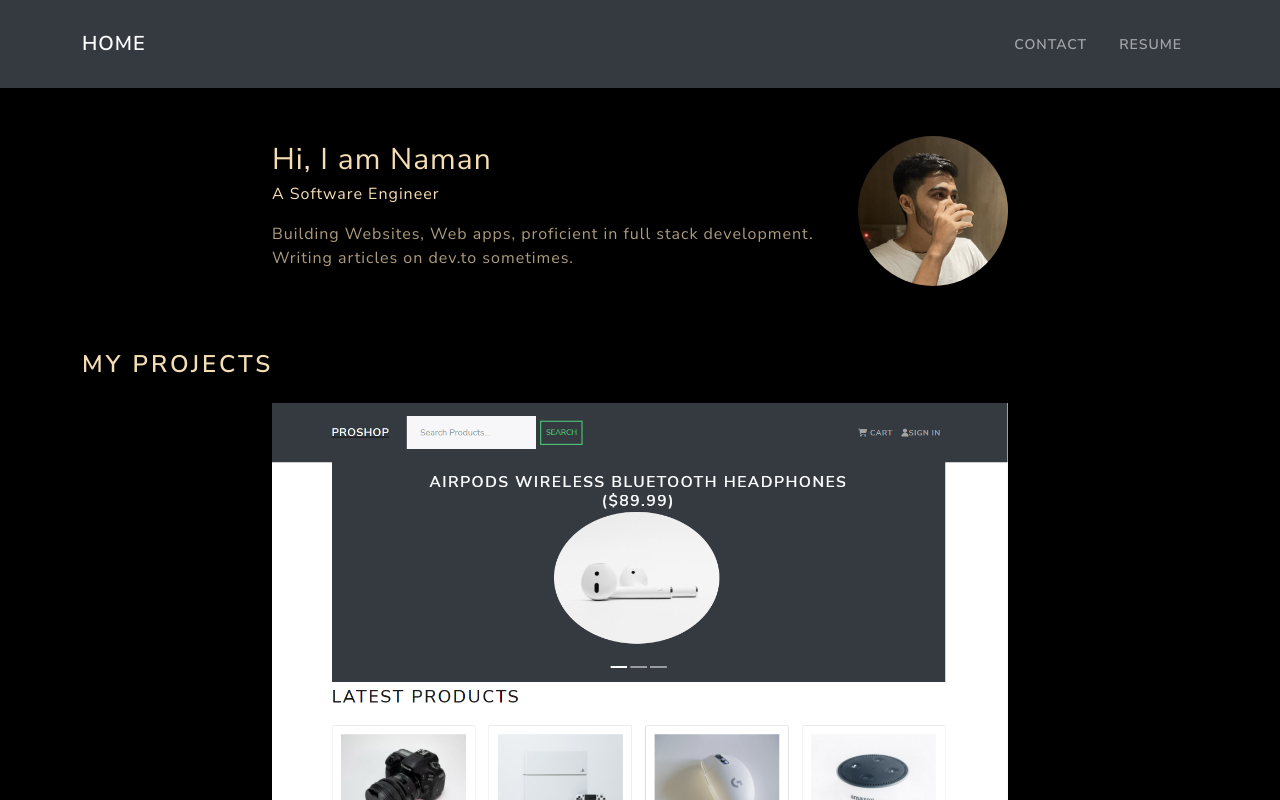
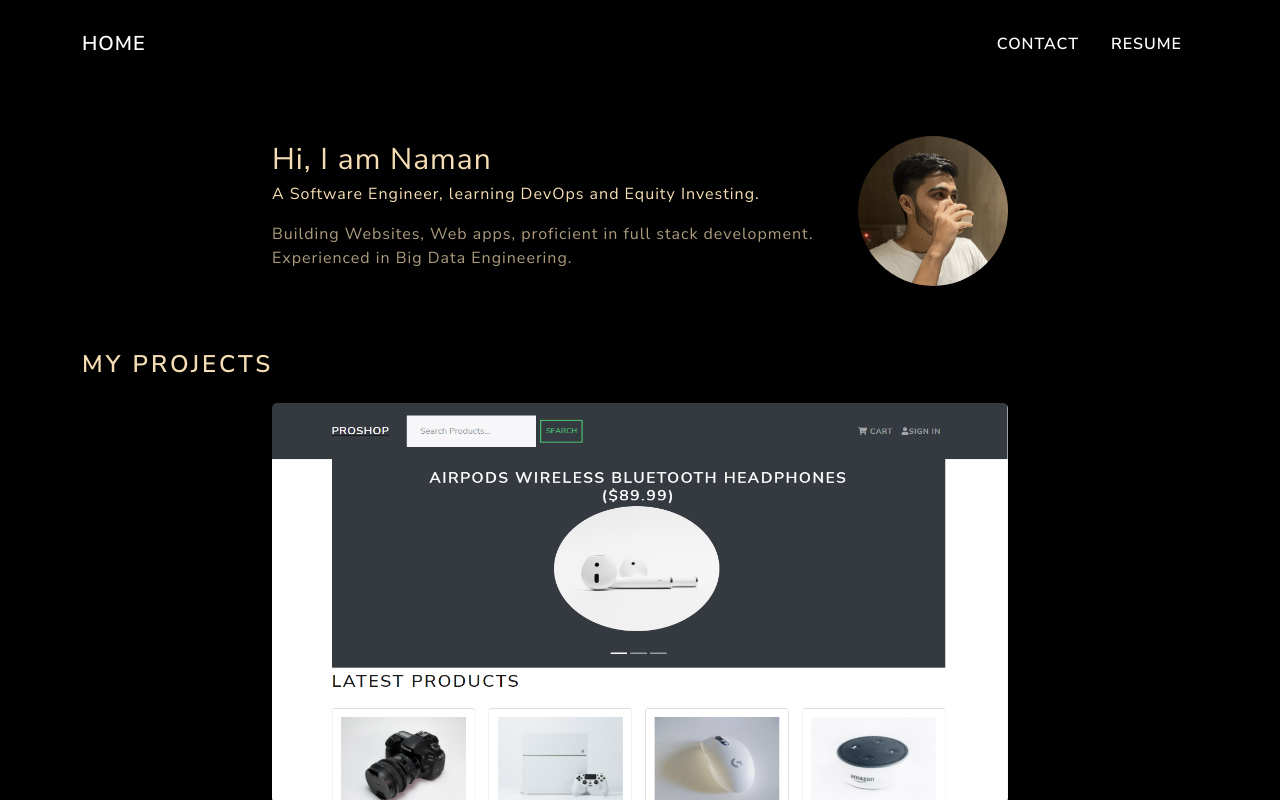
Before and after one commit to naman-ajmera/Portfolio, a React (Create React App) app: page / in a window 1280 px wide. Shown: the top 800 px of the page. Built offline with nearby package versions, Linux system fonts and the light colour scheme.

Commit message:
updated project display

```diff
--- a/src/components/Header.tsx
+++ b/src/components/Header.tsx
@@ -1,16 +1,26 @@
 import React from 'react';
-import { Container, Navbar, Nav} from 'react-bootstrap';
-
+import { Container, Navbar, Nav } from 'react-bootstrap';
 
 function Header() {
   return (
-    <Navbar bg='dark' variant='dark' collapseOnSelect expand='lg'>
+    <Navbar className='nav' variant='dark' collapseOnSelect expand='lg'>
       <Container>
         <Navbar.Brand href='/'>Home</Navbar.Brand>
         <Navbar.Collapse className='justify-content-end' id='basic-navbar-nav'>
           {/* <Nav.Link style={{color:"hsla(0,0%,100%,.55)"}} href='/'>Home</Nav.Link> */}
-          <Nav.Link style={{color:"hsla(0,0%,100%,.55)"}} href='#contact'>Contact</Nav.Link>
-          <Nav.Link style={{color:"hsla(0,0%,100%,.55)"}} download='Naman Ajmera-Resume.pdf' href={require("../assets/resume.pdf")}>
+          <Nav.Link
+            className='nav-text'
+            style={{ color: 'hsla(0,0%,100%,.55)' }}
+            href='#contact'
+          >
+            Contact
+          </Nav.Link>
+          <Nav.Link
+            className='nav-text'
+            style={{ color: 'hsla(0,0%,100%,.55)' }}
+            download='Naman Ajmera-Resume.pdf'
+            href={require('../assets/resume.pdf')}
+          >
             Resume
           </Nav.Link>
         </Navbar.Collapse>
--- a/src/index.css
+++ b/src/index.css
@@ -29,11 +29,11 @@
   color: wheat;
 } */
 
-.text{
+.text {
   color: wheat;
 }
 
-.muted{
+.muted {
   opacity: 0.7;
 }
 
@@ -50,24 +50,102 @@
   border-radius: 50%;
 }
 
-.intro{
+.intro {
   display: flex;
   justify-content: space-around;
   align-items: center;
 }
 
-html{
- background-color: black;
+html,
+#root {
+  background-color: black;
 }
 
-#root{
-  background-color: black;
- }
-
-.heart{
+.heart {
   color: #dd0404;
 }
 
-.div_block{
+.div_block {
   margin-top: 4rem;
 }
+
+.example {
+  height: 400px;
+  position: relative;
+  overflow: hidden;
+  width: 100%;
+  text-align: center;
+}
+.example .fadedbox {
+  background-color: #141c3a;
+  position: absolute;
+  border-radius: 5px;
+  top: 0;
+  left: 0;
+  color: #fff;
+  -webkit-transition: all 300ms ease-out;
+  -moz-transition: all 300ms ease-out;
+  -o-transition: all 300ms ease-out;
+  -ms-transition: all 300ms ease-out;
+  transition: all 300ms ease-out;
+  opacity: 0;
+  width: 100%;
+  height: 400px;
+  padding: 130px 20px;
+  justify-content: center;
+  align-items: center;
+  display: flex;
+}
+.example:hover .fadedbox {
+  opacity: 1;
+}
+.example .text {
+  -webkit-transition: all 300ms ease-out;
+  -moz-transition: all 300ms ease-out;
+  -o-transition: all 300ms ease-out;
+  -ms-transition: all 300ms ease-out;
+  transition: all 300ms ease-out;
+  transform: translateY(30px);
+  -webkit-transform: translateY(30px);
+}
+.example .title {
+  font-size: 2.5em;
+  text-transform: uppercase;
+  opacity: 0;
+  transition-delay: 0.2s;
+  transition-duration: 0.3s;
+}
+.example:hover .title,
+.example:focus .title {
+  opacity: 1;
+  transform: translateY(0px);
+  -webkit-transform: translateY(0px);
+}
+
+.visit_button {
+  text-decoration: none;
+  border-radius: 36px !important;
+  color: white;
+  background-color: black;
+  border: 1px solid white !important;
+  width: 13rem;
+  padding: 1rem;
+}
+
+.visit_button:hover {
+  background-color: white !important;
+  color: black !important;
+}
+
+.project_image {
+  border-radius: 5px;
+}
+
+.nav {
+  background-color: black !important;
+}
+
+.nav-text {
+  font-size: 16px;
+  color: white !important;
+}
--- a/src/screens/HomeScreen.tsx
+++ b/src/screens/HomeScreen.tsx
@@ -1,5 +1,5 @@
 import React from 'react';
-import { Col, Container, Row } from 'react-bootstrap';
+import { Button, Col, Row } from 'react-bootstrap';
 import react from '../assets/react.svg';
 import node from '../assets/nodejs.svg';
 import naman from '../assets/naman.jpg';
@@ -21,12 +21,22 @@
         <Col lg={8}>
           <div className='pt-5 intro'>
             <div className='text'>
-            <p className='hi_name my-0'>Hi, I am Naman</p>
-            <p className='mt-0'>A Software Engineer</p>
-            <p className='muted'>Building Websites, Web apps, proficient in full stack development. Writing articles
-on dev.to sometimes.</p>
+              <p className='hi_name my-0'>Hi, I am Naman</p>
+              <p className='mt-0'>
+                A Software Engineer, learning DevOps and Equity Investing.
+              </p>
+              <p className='muted'>
+                Building Websites, Web apps, proficient in full stack
+                development. Experienced in Big Data Engineering.
+              </p>
             </div>
-            <img className='naman-image' height={'150px'} width={'150px'} src={naman} />
+            <img
+              alt='naman'
+              className='naman-image'
+              height={'150px'}
+              width={'150px'}
+              src={naman}
+            />
           </div>
         </Col>
         <Col lg={2} />
@@ -37,10 +47,26 @@
           <Row>
             <Col sm={0} md={0} lg={2} />
             <Col sm={12} md={12} lg={8}>
-              <div>
-                <a target="_blank" rel="noopener noreferrer" href='https://ecommapplication.netlify.app/'>
-                  <img height={'100%'} width={'100%'} src={project1} />
-                </a>
+              <div className='example'>
+                <img
+                  alt='project1'
+                  height={'100%'}
+                  width={'100%'}
+                  src={project1}
+                  className='project_image'
+                />
+                <div className='fadedbox'>
+                  {/* <div className='title text'> */}
+                  <a
+                    target='_blank'
+                    className='visit_button'
+                    rel='noopener noreferrer'
+                    href='https://ecommapplication.netlify.app/'
+                  >
+                    {'Visit Website >'}
+                  </a>
+                  {/* </div> */}
+                </div>
               </div>
               <div className='mt-3'>
                 <p className='text mb-0 project_heading'>Web App Development</p>
@@ -89,7 +115,7 @@
             <svg height={'100px'} width={'100px'}>
               <image height={'100px'} width={'100px'} href={typescript} />
             </svg>
-            <h5 className='skill-name' >TypeScript</h5>
+            <h5 className='skill-name'>TypeScript</h5>
           </div>
           <div className='skill'>
             <svg height={'100px'} width={'100px'}>
```
